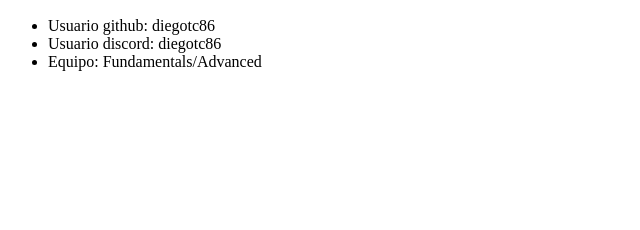
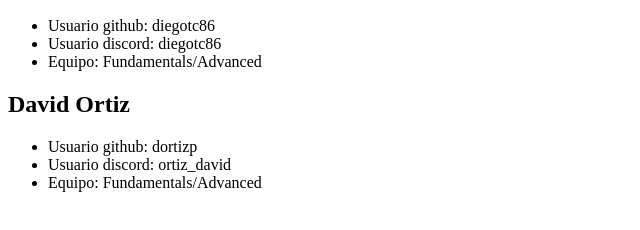
Before and after one commit to luis047527/nov24, a plain HTML site: page index.html in a window 1280 px wide. Shown: the part 110-340 px from the top of the page, without its empty margins (0-640 px from the left). Drawn offline with Linux system fonts and the light colour scheme.

Commit message:
usuario david ortiz agregado

```diff
--- a/index.html
+++ b/index.html
@@ -13,5 +13,11 @@
       <li>Usuario discord: diegotc86</li>
       <li>Equipo: Fundamentals/Advanced</li>
     </ul>
+    <h2>David Ortiz</h2>
+    <ul>
+      <li>Usuario github: dortizp</li>
+      <li>Usuario discord: ortiz_david</li>
+      <li>Equipo: Fundamentals/Advanced</li>
+    </ul>
   </body>
 </html>
```
